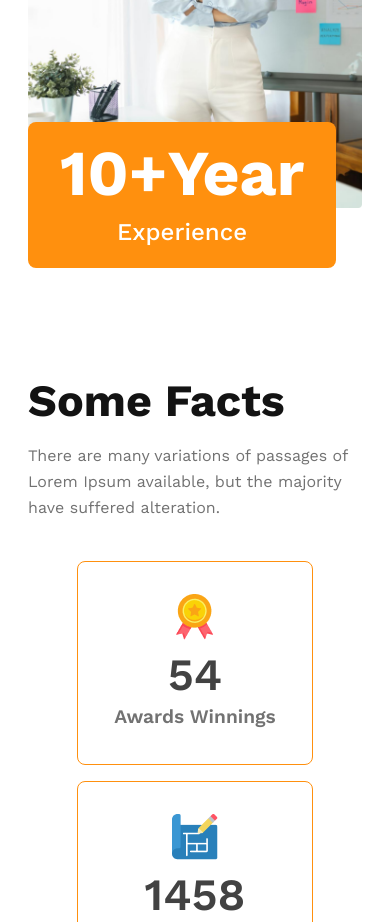
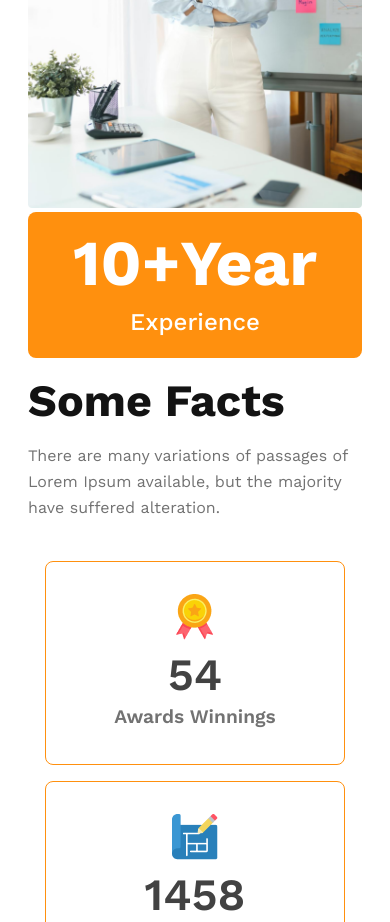
Before and after one commit to hellosiyam/mi-two-mo-nine-repo, a plain HTML site: page index.html in a window 390 px wide. Shown: the part 4720-5642 px from the top of the page. Drawn offline with nearby package versions, Linux system fonts and the light colour scheme.

Commit message:
fix some error

```diff
--- a/style/style.css
+++ b/style/style.css
@@ -287,9 +287,9 @@ main{
         width: 100%;
     }
     .badge{
-        position: relative;
+        position: static;
         margin: 0px;
-        width: fit-content;
+        width: auto;
     }
     /* fact section  */
     .fact-continer{
@@ -303,6 +303,9 @@ main{
         align-items: center;
         gap: 16px;
         margin: 40px 0px;
+    }
+    .box{
+        width: 70%;
     }
 
 }
```
Also changed, not shown: index.html (+1 -1 lines).
